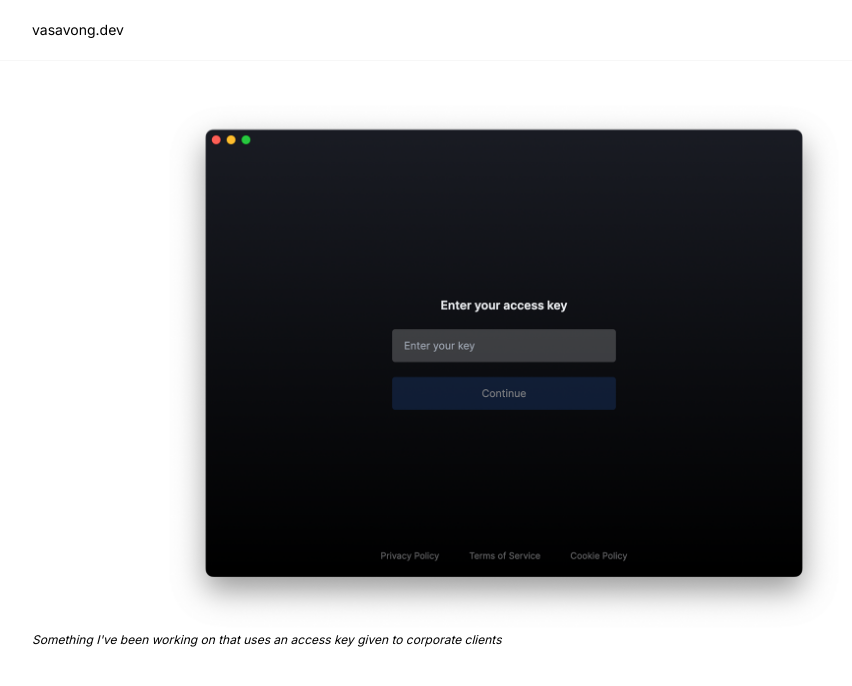
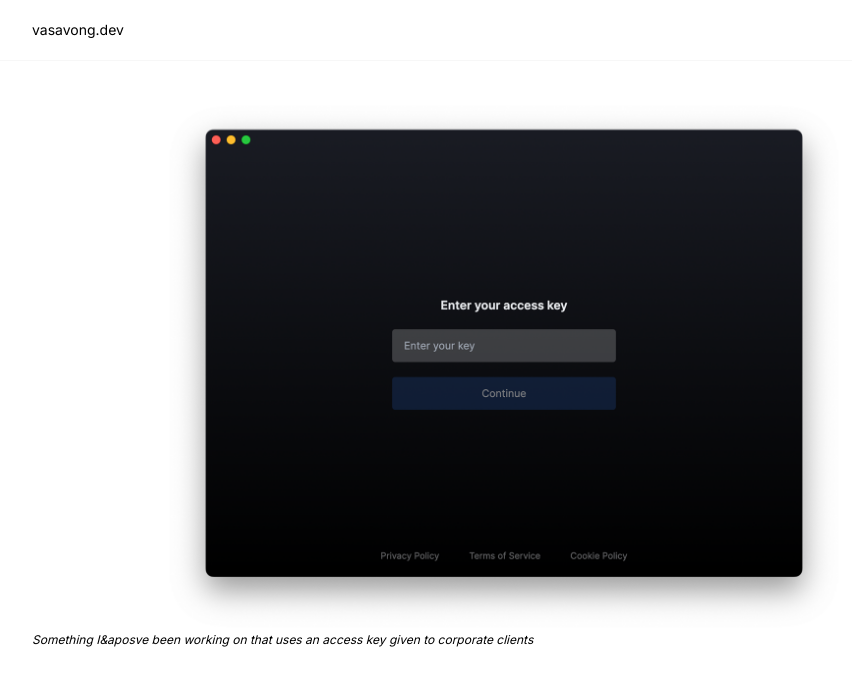
Before and after one commit to devinvasavong/portfolio, a Next.js app: page / in a window 1280 px wide. Shown: the top 686 px of the page, without its empty margins (136-988 px from the left). Built offline with nearby package versions, Linux system fonts and the light colour scheme.

Commit message:
Changed apostrophe

```diff
--- a/app/page.tsx
+++ b/app/page.tsx
@@ -15,7 +15,7 @@ export default function Page() {
 
 					<Image alt="Screenshot of the project I'm working on" src={Logo} />
 					<p className="text-xs font-normal italic">
-						Something I've been working on that uses an access key given to corporate clients
+						Something I&aposve been working on that uses an access key given to corporate clients
 					</p>
 
 				</div>
```
